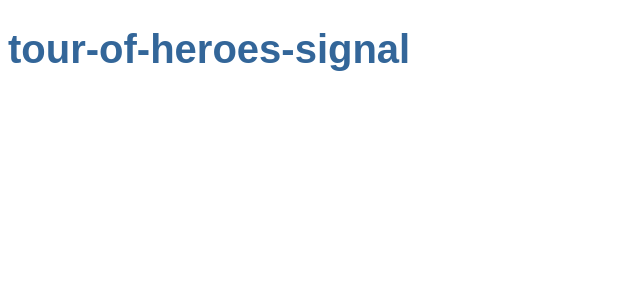
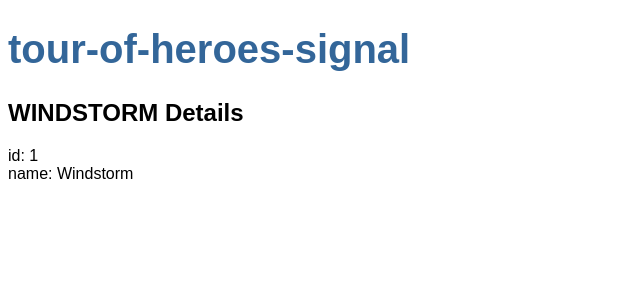
Before and after one commit to brunoredes/tour-of-heroes-signal, an Angular app: page / in a window 1280 px wide. Shown: the top 300 px of the page, without its empty margins (0-640 px from the left). Built offline with nearby package versions, Linux system fonts and the light colour scheme.

Commit message:
feat(hero): hero component

```diff
--- a/src/app/app.component.html
+++ b/src/app/app.component.html
@@ -1 +1,2 @@
 <h1>{{ title() }}</h1>
+<toh-heroes />
--- a/src/app/app.component.ts
+++ b/src/app/app.component.ts
@@ -1,11 +1,12 @@
 import { Component, signal } from '@angular/core';
 import { CommonModule } from '@angular/common';
 import { RouterOutlet } from '@angular/router';
+import { HeroesComponent } from './heroes/heroes.component';
 
 @Component({
   selector: 'toh-root',
   standalone: true,
-  imports: [CommonModule, RouterOutlet],
+  imports: [CommonModule, RouterOutlet, HeroesComponent],
   templateUrl: './app.component.html',
   styleUrl: './app.component.scss',
 })
--- /dev/null
+++ b/src/app/hero.ts
@@ -0,0 +1,4 @@
+export type Hero = {
+  id: number;
+  name: string;
+};
--- /dev/null
+++ b/src/app/heroes/heroes.component.html
@@ -0,0 +1,3 @@
+<h2>{{ hero().name | uppercase }} Details</h2>
+<div><span>id: </span>{{ hero().id }}</div>
+<div><span>name: </span>{{ hero().name }}</div>
--- /dev/null
+++ b/src/app/heroes/heroes.component.ts
@@ -0,0 +1,17 @@
+import { Component, WritableSignal, signal } from '@angular/core';
+import { Hero } from '../hero';
+import { UpperCasePipe } from '@angular/common';
+
+@Component({
+  selector: 'toh-heroes',
+  standalone: true,
+  imports: [UpperCasePipe],
+  templateUrl: './heroes.component.html',
+  styleUrl: './heroes.component.scss',
+})
+export class HeroesComponent {
+  hero: WritableSignal<Hero> = signal({
+    id: 1,
+    name: 'Windstorm',
+  });
+}
```
Also changed, not shown: src/app/heroes/heroes.component.scss (added), 1 other file (tests, documents, lock files or other folders).
